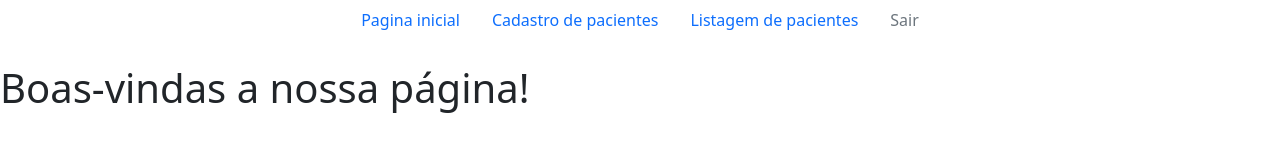
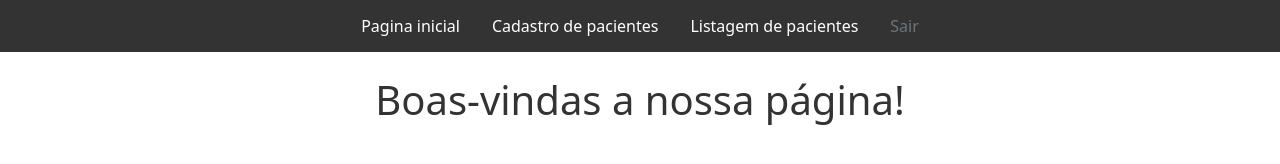
Before and after one commit to matcavalcant/CadastroPPIADS, a website: page publico/index.html in a window 1280 px wide. Drawn offline with nearby package versions, Linux system fonts and the light colour scheme.

Commit message:
estilizando pagina

```diff
--- a/publico/index.html
+++ b/publico/index.html
@@ -7,6 +7,7 @@
     <link href="https://cdn.jsdelivr.net/npm/bootstrap@5.0.2/dist/css/bootstrap.min.css" rel="stylesheet" integrity="sha384-EVSTQN3/azprG1Anm3QDgpJLIm9Nao0Yz1ztcQTwFspd3yD65VohhpuuCOmLASjC" crossorigin="anonymous">
 </head>
 <body>
+  <link rel="stylesheet" href="style.css">
     <ul class="nav justify-content-center">
         <li class="nav-item">
           <a class="nav-link active" aria-current="page" href="\">Pagina inicial</a>
--- /dev/null
+++ b/publico/style.css
@@ -0,0 +1,30 @@
+.nav {
+    list-style-type: none;
+    margin: 0;
+    padding: 0;
+    overflow: hidden;
+    background-color: #333;
+  }
+
+  .nav-item {
+    float: left;
+  }
+
+  .nav-link {
+    display: block;
+    color: white;
+    text-align: center;
+    padding: 14px 16px;
+    text-decoration: none;
+  }
+
+  .nav-link:hover {
+    background-color: #ddd;
+    color: black;
+  }
+
+  /* Estilo para o título da página */
+  h1 {
+    color: #333;
+    text-align: center;
+  }
```
